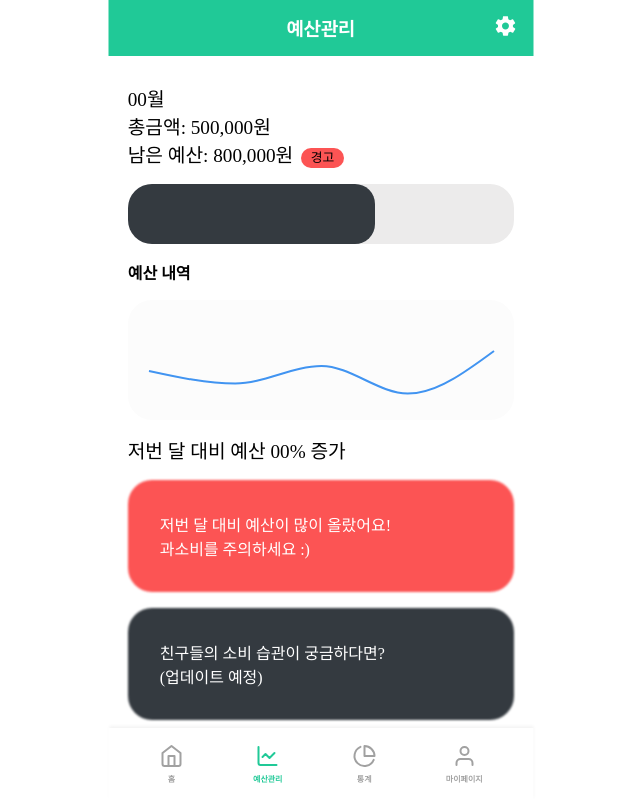
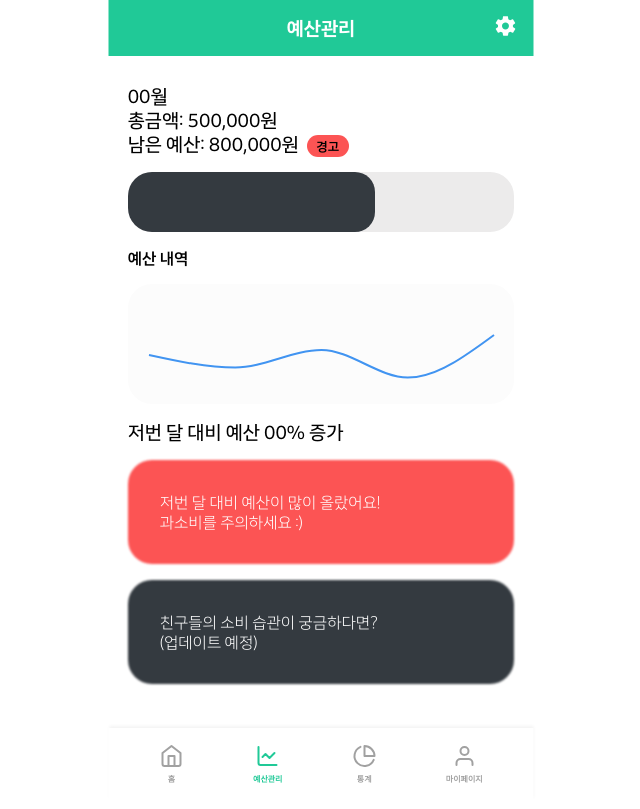
Before and after one commit to Coin-nect/Coin-nect_FE, a React (Vite) app: page /budget in a window 1280 px wide. Shown: the whole page, without its empty margins (319-959 px from the left). Built offline with nearby package versions, Linux system fonts and the light colour scheme.

Commit message:
:art:[style]: 예산설정 폰트 적용

```diff
--- a/src/components/StatusTag.tsx
+++ b/src/components/StatusTag.tsx
@@ -18,5 +18,5 @@ const Tag = styled.span<{ color: string }>`
   color: #000;
   border-radius: 3rem;
   margin-left: 0.5rem;
-  font-weight: 500;
+  font-family: 'NanumHuman-Bold';
 `;
--- a/src/components/charts/BudgetLine.tsx
+++ b/src/components/charts/BudgetLine.tsx
@@ -21,7 +21,7 @@ const CustomCursor = (props: any) => {
   const { points } = props;
   const { x } = points[0];
   return (
-    <line x1={x} y1={0} x2={x} y2={120} stroke={COLORS.gray} strokeWidth={1} />
+    <line x1={x} y1={0} x2={x} y2={90} stroke={COLORS.gray} strokeWidth={1} />
   );
 };
 
--- a/src/pages/Budget/Budget.tsx
+++ b/src/pages/Budget/Budget.tsx
@@ -106,14 +106,14 @@ const Text = styled.p`
   font-size: 1.2rem;
   margin-bottom: 0.2rem;
   margin: 0;
-  font-weight: 500;
+  font-family: 'NanumHuman-Regular';
 `;
 
 const PlaceholderText = styled.p`
   font-size: 1rem;
   color: #fff;
   text-align: left;
-  font-weight: 500;
+  font-family: 'NanumHuman-Light';
   margin: 0 2rem;
 `;
 
@@ -121,6 +121,6 @@ const GraphLabel = styled.p`
   width: 100%;
   margin: 0;
   font-size: 1rem;
-  font-weight: 700;
+  font-family: 'NanumHuman-Bold';
   text-align: left;
 `;
--- a/src/pages/Budget/BudgetSetting.tsx
+++ b/src/pages/Budget/BudgetSetting.tsx
@@ -99,7 +99,7 @@ const Section = styled.div`
 
 const Title = styled.h2`
   font-size: 1.2rem;
-  font-weight: bold;
+  font-family: 'NanumHuman-Bold';
   margin-bottom: 1.5rem;
 `;
 
@@ -117,12 +117,12 @@ const Label = styled.p`
   font-size: 1rem;
   margin-bottom: 0.5rem;
   margin: 0;
-  font-weight: 600;
+  font-family: 'NanumHuman-Bold';
 `;
 
 const Amount = styled.p`
   font-size: 2rem;
-  font-weight: bold;
+  font-family: 'NanumHuman-ExtraBold';
   margin: 0;
 `;
 
@@ -133,7 +133,7 @@ const AmountInput = styled.input`
   outline: none;
   color: #fff;
   font-size: 2rem;
-  font-weight: bold;
+  font-family: 'NanumHuman-ExtraBold';
   text-align: center;
   margin-top: 0.5rem;
   &::placeholder {
@@ -148,4 +148,5 @@ const CheckboxLabel = styled.label`
   align-items: center;
   gap: 0.5rem;
   margin-top: 1rem;
+  font-family: 'NanumHuman-ExtraLight';
 `;
```
